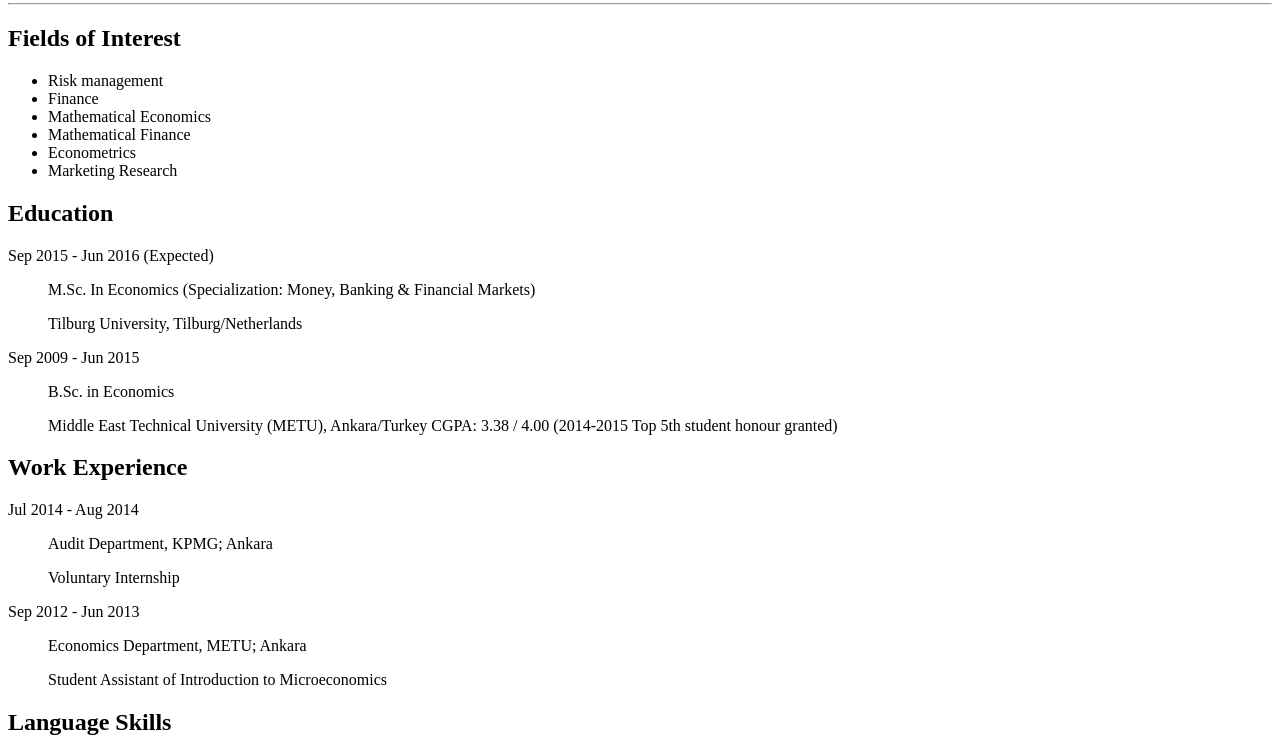
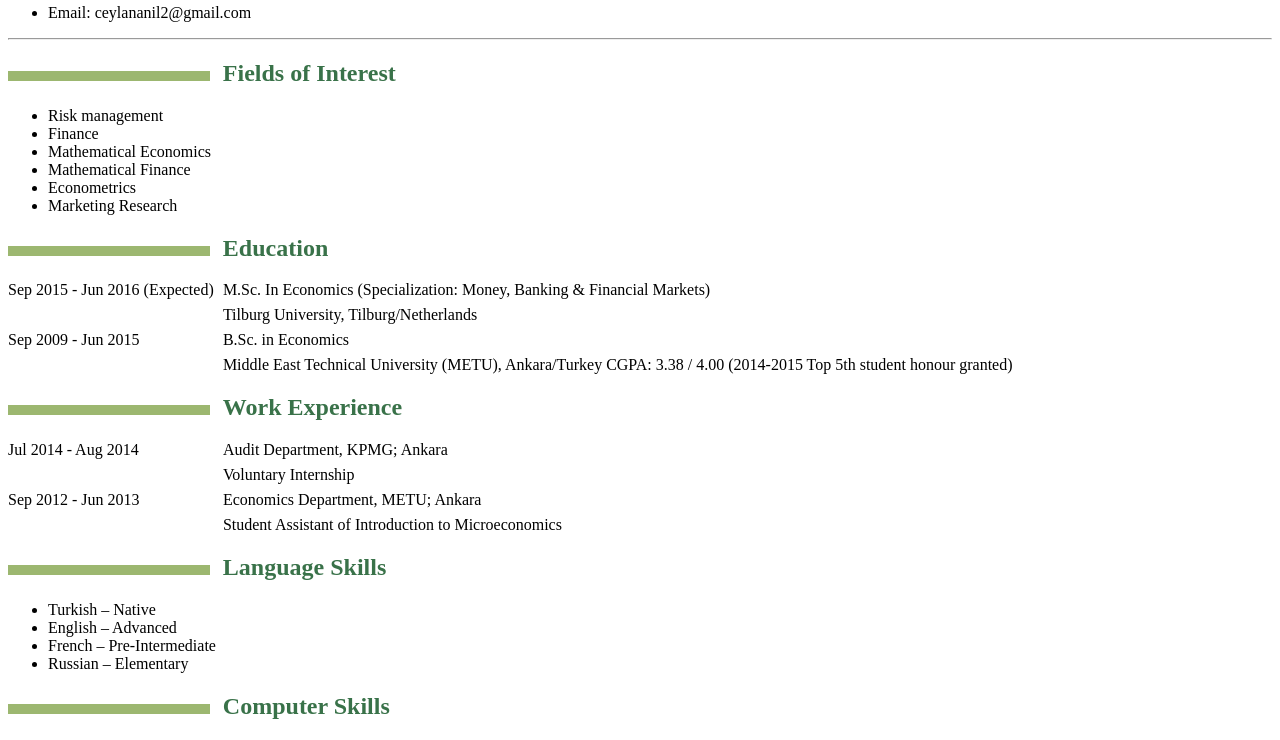
Before and after one commit to ceylananil/third-repo, a plain HTML site: page cv.html in a window 1280 px wide. Shown: the part 165-905 px from the top of the page. Drawn offline with Linux system fonts and the light colour scheme.

Commit message:
Use pandoc to add custom css for CV

```diff
--- a/cv.html
+++ b/cv.html
@@ -6,6 +6,7 @@
   <meta name="generator" content="pandoc" />
   <title></title>
   <style type="text/css">code{white-space: pre;}</style>
+  <link rel="stylesheet" href="custom-cv-stylesheet.css" type="text/css" />
 </head>
 <body>
 <h1 id="ceylan-anıl">Ceylan Anıl</h1>
```
